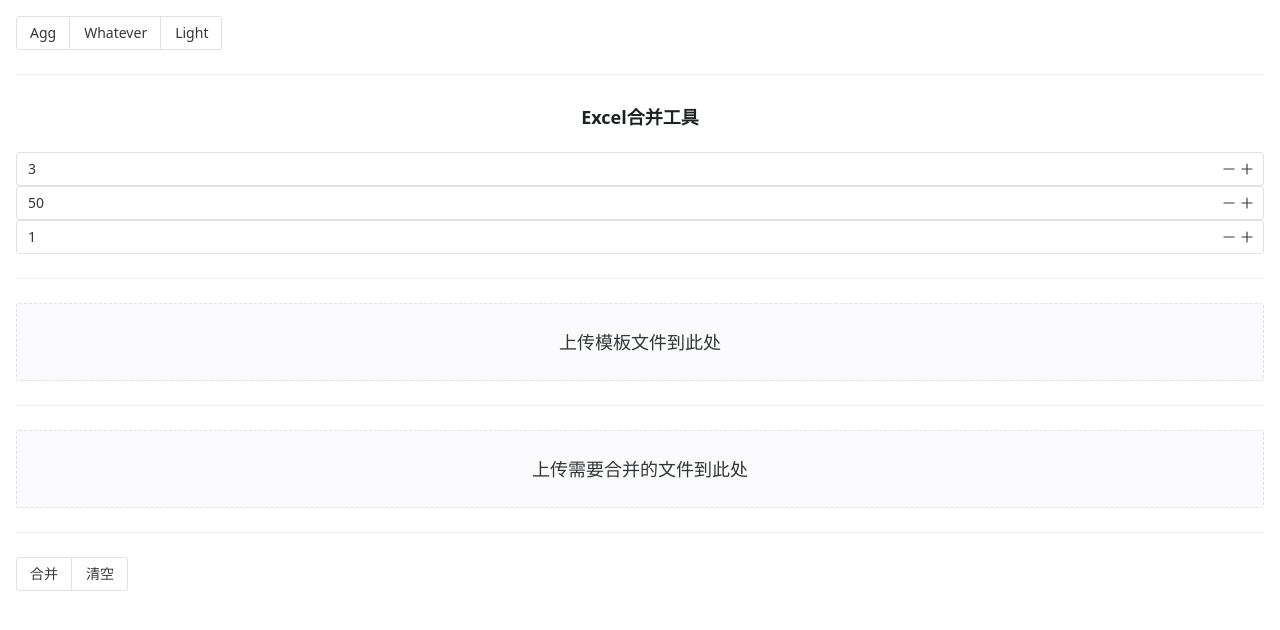
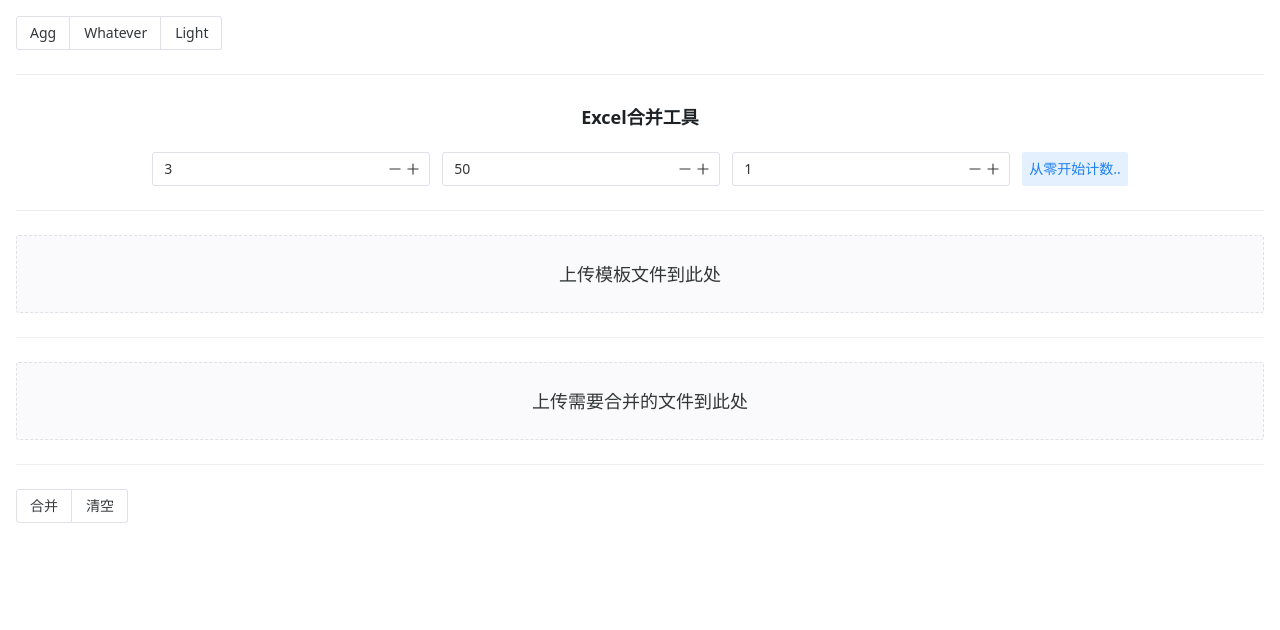
Before and after one commit to lilopusic/janestool, a Vue app: page /agg in a window 1280 px wide. Shown: the top 630 px of the page. Built offline with nearby package versions, Linux system fonts and the light colour scheme.

Commit message:
style change

```diff
--- a/components.d.ts
+++ b/components.d.ts
@@ -13,6 +13,9 @@
     NGlobalStyle: typeof import('naive-ui')['NGlobalStyle']
     NH3: typeof import('naive-ui')['NH3']
     NInputNumber: typeof import('naive-ui')['NInputNumber']
+    NResult: typeof import('naive-ui')['NResult']
+    NSpace: typeof import('naive-ui')['NSpace']
+    NTag: typeof import('naive-ui')['NTag']
     NText: typeof import('naive-ui')['NText']
     NTooltip: typeof import('naive-ui')['NTooltip']
     NUpload: typeof import('naive-ui')['NUpload']
--- a/src/pages/agg.vue
+++ b/src/pages/agg.vue
@@ -77,27 +77,29 @@
   <n-h3 class="text-center font-bold">
     Excel合并工具
   </n-h3>
-
+  <n-space justify="center">
     <n-tooltip placement="top-start" trigger="hover">
       <template #trigger>
         <n-input-number v-model:value="startRow" placeholder="请输入数字..." clearable />
       </template>
       从第几行开始合并,默认为三
     </n-tooltip>
-
     <n-tooltip placement="top-start" trigger="hover">
       <template #trigger>
         <n-input-number v-model:value="maxCol" placeholder="请输入数字..." clearable />
       </template>
       合并最大列数,默认为五十
     </n-tooltip>
-
     <n-tooltip placement="top-start" trigger="hover">
       <template #trigger>
         <n-input-number v-model:value="sortCol" placeholder="请输入数字..." clearable />
       </template>
       根据哪一列排序,默认为一
     </n-tooltip>
+    <n-tag size="large" type="info" :bordered="false">
+      从零开始计数..
+    </n-tag>
+  </n-space>
 
   <n-divider />
 
```
Also changed, not shown: src/pages/index.vue (line endings or trailing spaces). Lines whose indentation alone changed are shown as unchanged.
